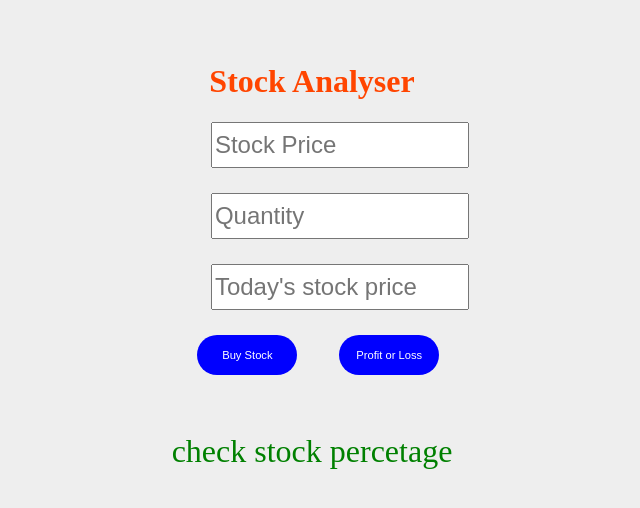
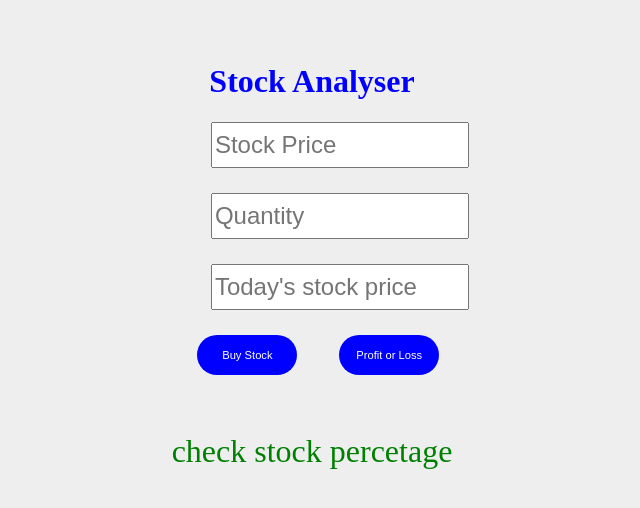
Before and after one commit to Rahiman1999/stockAnalyser, a plain HTML site: page index.html in a window 1280 px wide. Shown: the whole page, without its empty margins (328-968 px from the left). Drawn offline with Linux system fonts and the light colour scheme.

Commit message:
completed

```diff
--- a/style.css
+++ b/style.css
@@ -14,7 +14,7 @@ input {
   font-size: 1.5rem;
 }
 h1 {
-  color: orangered;
+  color: blue;
   text-align: center;
 }
 
```
